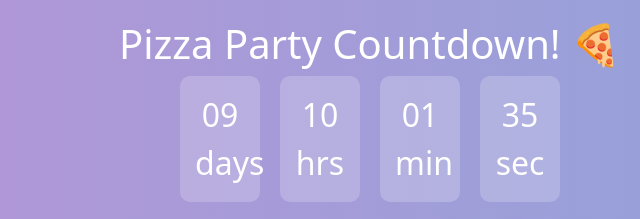
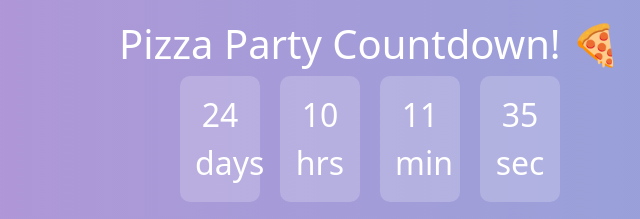
Before and after one commit to skydlink/PizzaParty, a plain HTML site: page index.html in a window 1280 px wide. Shown: the top 219 px of the page, 270-910 px from the left. Drawn offline with nearby package versions, Linux system fonts and the light colour scheme.

Commit message:
Update index.html

```diff
--- a/index.html
+++ b/index.html
@@ -45,7 +45,7 @@
     </div>
     <script>
         function updateCountdown() {
-            const eventDate = new Date("March 13, 2025 12:00:00").getTime();
+            const eventDate = new Date("March 28, 2025 12:10:00").getTime();
             setInterval(() => {
                 const now = new Date().getTime();
                 const timeLeft = eventDate - now;
```
